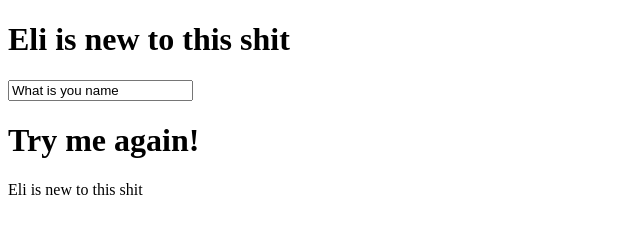
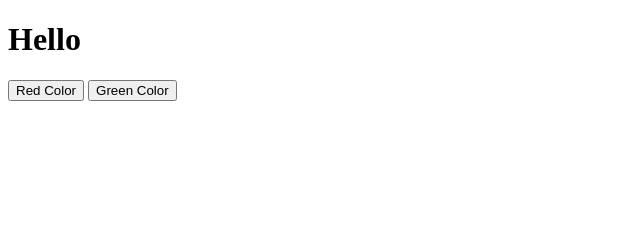
Before and after one commit to elija33/JavaScriptforBeginners, a plain HTML site: page index.html in a window 1280 px wide. Shown: the whole page, without its empty margins (0-640 px from the left). Drawn offline with Linux system fonts and the light colour scheme.

Commit message:
added function to my js page

```diff
--- a/index.html
+++ b/index.html
@@ -1,16 +1,41 @@
 <!DOCTYPE html>
 <html>
-    <body>
-        <h1 id = "here">Hello I am here</h1>
-        <input type="text" id="name"/>
+    <body id="color">
+        <h1 id = "here">Hello</h1>
+       <!--<input type="text" id="name"/>-->
+
+        <button onclick="red()">Red Color</button>
+        <button onclick="green()">Green Color</button>
         <script type="text/javascript">
             console.log("Hello This is me again");
-            document.write("<h1>Try me again!</h1>");
-            document.getElementById("here").innerHTML = "Eli is new to this shit";
-            document.write(document.getElementById("here").innerHTML)
-            document.getElementById("name").value = "What is you name";
-            var name = "Jame";
-            console.log(name);
+            //document.write("<h1>Try me again!</h1>");
+            //document.getElementById("here").innerHTML = "Eli is new to this shit";
+            //document.write(document.getElementById("here").innerHTML)
+            //document.getElementById("name").value = "What is you name";
+            //var name = "Jame";
+            //console.log(name);
+
+            // Js functions
+            /*function red(){
+                document.getElementById("here").innerHTML = "Red";
+            }
+
+            function green(){
+                document.getElementById("here").innerHTML = "Green";
+            } */
+
+            function red(){
+                document.getElementById("here").style.color = "Red";
+            }
+
+            function green(){
+                document.getElementById("here").style.color = "Green";
+            }
+
+            function body() {
+                document.body.style.background = "gray";
+            }
+
         </script>
 
     </body>
```
